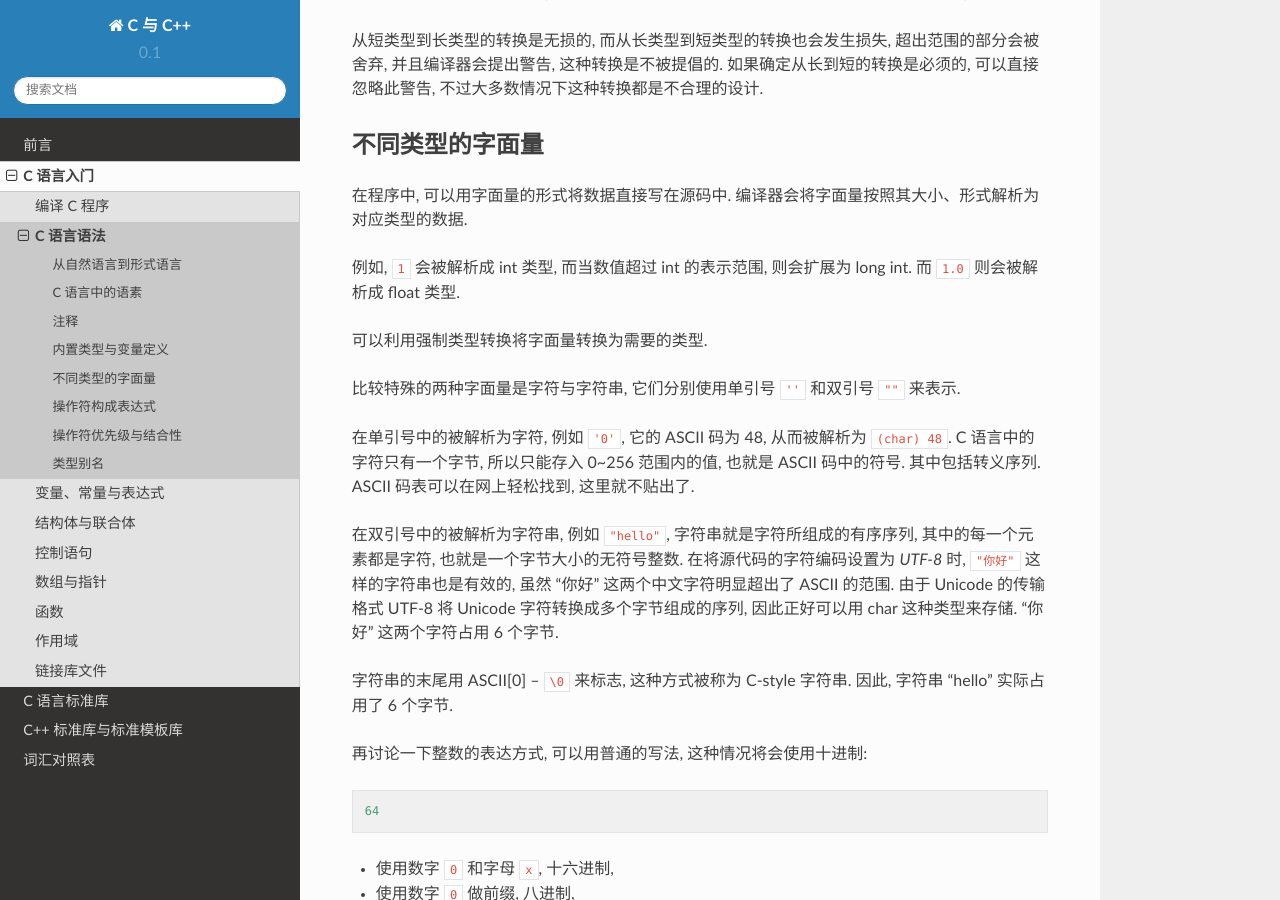
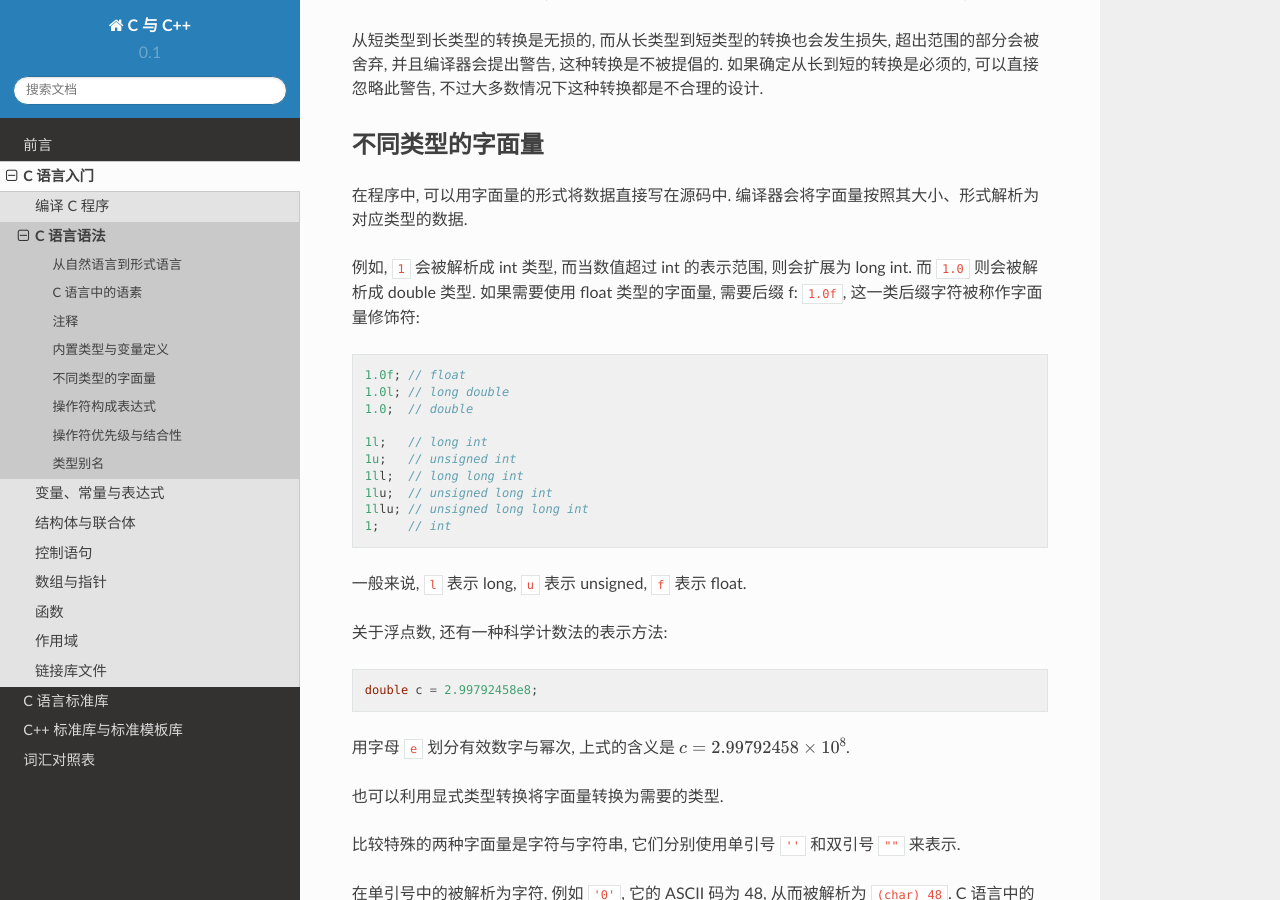
Before and after one commit to zombie110year/c-cpp, a Sphinx documentation site: the page built from source/start/grammar.rst, in a window 1280 px wide and 900 px high, scrolled down 5766 px. Built offline with Sphinx 7.4.7 and the Read the Docs theme 2.0.0, drawn with Linux system fonts in a browser that asks for light colours.

Commit message:
浮点数字面量

```diff
--- a/source/start/grammar.rst
+++ b/source/start/grammar.rst
@@ -289,9 +289,29 @@ C 语言中, 存在 *定义(Define)* 与 *声明(Declare)* 的区别.
 编译器会将字面量按照其大小、形式解析为对应类型的数据.
 
 例如, ``1`` 会被解析成 int 类型, 而当数值超过 int 的表示范围, 则会扩展为 long int.
-而 ``1.0`` 则会被解析成 float 类型.
+而 ``1.0`` 则会被解析成 double 类型.
+如果需要使用 float 类型的字面量, 需要后缀 f: ``1.0f``, 这一类后缀字符被称作字面量修饰符::
 
-可以利用强制类型转换将字面量转换为需要的类型.
+   1.0f; // float
+   1.0l; // long double
+   1.0;  // double
+
+   1l;   // long int
+   1u;   // unsigned int
+   1ll;  // long long int
+   1lu;  // unsigned long int
+   1llu; // unsigned long long int
+   1;    // int
+
+一般来说, ``l`` 表示 long, ``u`` 表示 unsigned, ``f`` 表示 float.
+
+关于浮点数, 还有一种科学计数法的表示方法::
+
+   double c = 2.99792458e8;
+
+用字母 ``e`` 划分有效数字与幂次, 上式的含义是 :math:`c = 2.99792458 \times 10^{8}`.
+
+也可以利用显式类型转换将字面量转换为需要的类型.
 
 比较特殊的两种字面量是字符与字符串, 它们分别使用单引号 ``''`` 和双引号 ``""`` 来表示.
 
```
